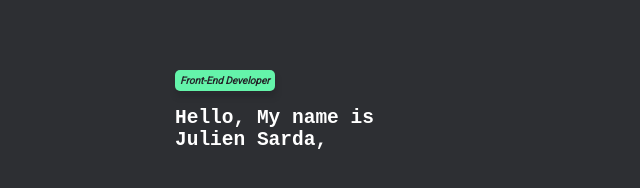
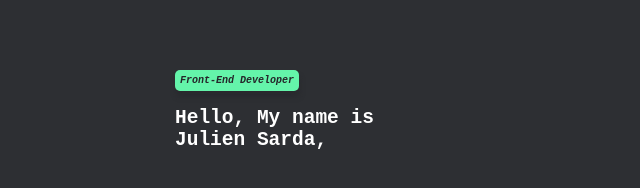
Before and after one commit to JUJUdev1/Portfolio-First-Project-, a plain HTML site: page index.html in a window 1280 px wide. Shown: the part 246-434 px from the top of the page, 121-761 px from the left. Drawn offline with nearby package versions, Linux system fonts and the light colour scheme.

Commit message:
Update style.css

```diff
--- a/style.css
+++ b/style.css
@@ -182,7 +182,6 @@ strong {
   font-size: x-small;
   width: max-content;
   box-shadow: #25262a82 1px 6px 5px;
-  font-family: "Roboto";
   font-style: italic;
   border-radius: 5px;
   padding: 5px;
```
